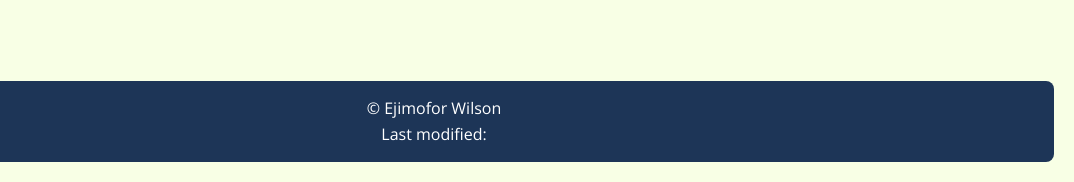
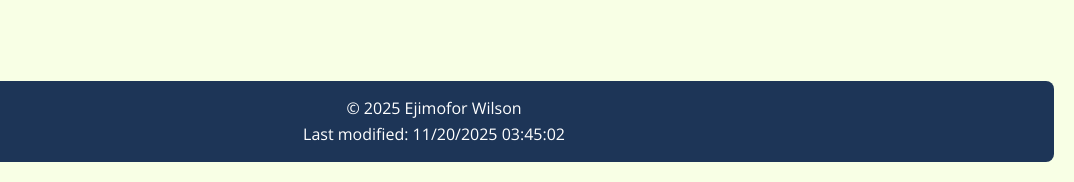
Before and after one commit to ejimoforwilson/wdd131, a plain HTML site: page project/siteplan.html in a window 1280 px wide. Shown: the part 904-1086 px from the top of the page, 206-1280 px from the left. Drawn offline with nearby package versions, Linux system fonts and the light colour scheme.

Commit message:
siteplan

```diff
--- a/project/siteplan.html
+++ b/project/siteplan.html
@@ -10,7 +10,7 @@
 
   <!-- CSS -->
   <link rel="stylesheet" href="styles/siteplan.css">
-  <scripts src="scripts/siteplan.js"defer></scripts>
+  <script src="scripts/siteplan.js"defer></script>
 <body>
   <header>
     <h1>Lagos Delicious Bites</h1>
```
